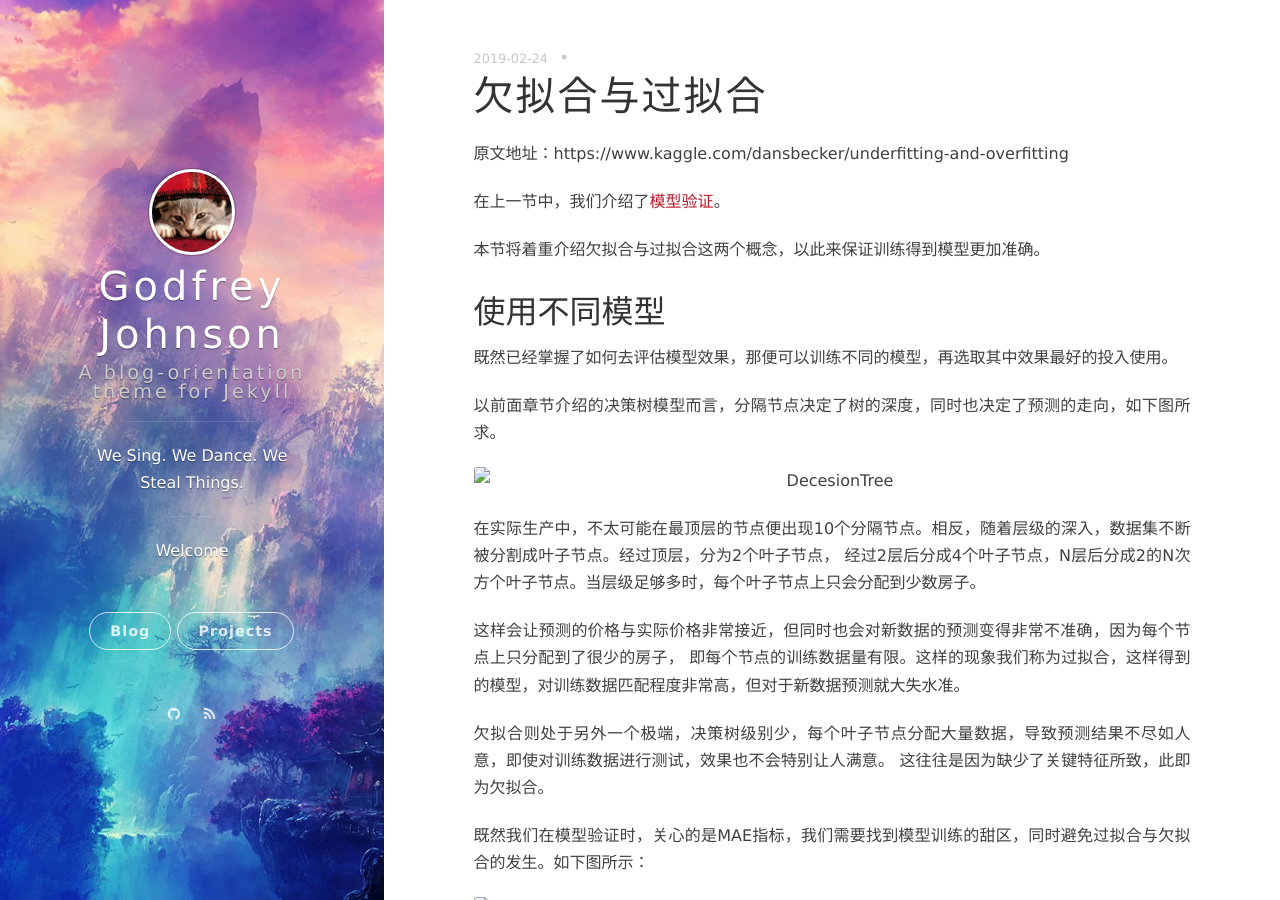
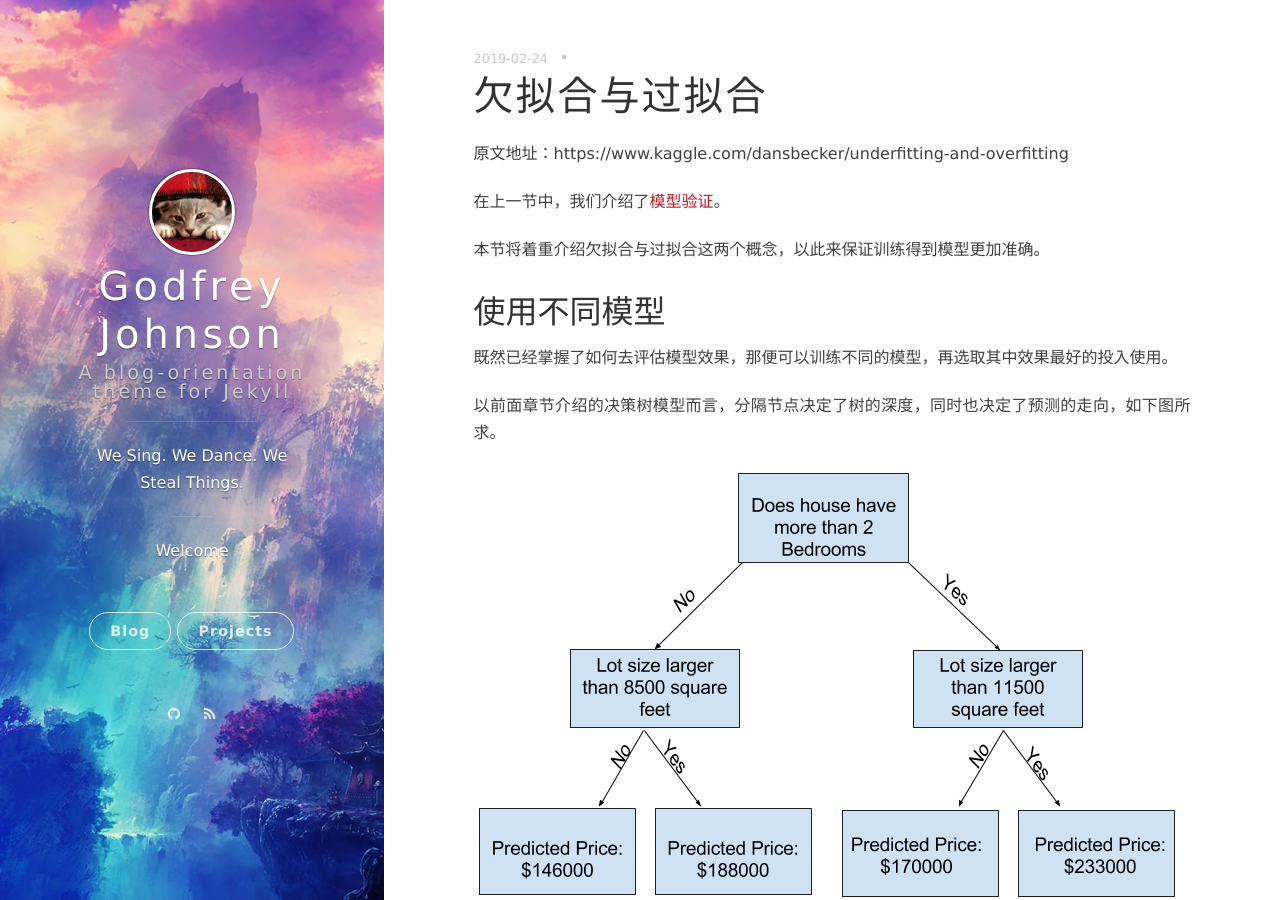
Before and after one commit to GodfreyJohnson/GodfreyJohnson.github.io, a Jekyll site: the page built from _posts/2019-02-24-Kaggel-欠拟合与过拟合.markdown, in a window 1280 px wide and 900 px high. Built offline with Jekyll 4.4.1, drawn with Linux system fonts in a browser that asks for light colours; nearby versions of some CDN libraries; comment, search, counter and statistics services are not loaded.

Commit message:
display images

```diff
--- a/_posts/2019-02-24-Kaggel-欠拟合与过拟合.markdown
+++ b/_posts/2019-02-24-Kaggel-欠拟合与过拟合.markdown
@@ -17,7 +17,7 @@ categories: [kaggle, ML, model, underfitting, overfitting]
 
 以前面章节介绍的决策树模型而言，分隔节点决定了树的深度，同时也决定了预测的走向，如下图所求。
 
-![DecesionTree](../assets/images/DecesionTree.png)
+![DecesionTree](../../../assets/images/DecesionTree.png)
 
 在实际生产中，不太可能在最顶层的节点便出现10个分隔节点。相反，随着层级的深入，数据集不断被分割成叶子节点。经过顶层，分为2个叶子节点，
 经过2层后分成4个叶子节点，N层后分成2的N次方个叶子节点。当层级足够多时，每个叶子节点上只会分配到少数房子。
@@ -30,7 +30,7 @@ categories: [kaggle, ML, model, underfitting, overfitting]
 
 既然我们在模型验证时，关心的是MAE指标，我们需要找到模型训练的甜区，同时避免过拟合与欠拟合的发生。如下图所示：
 
-![FitAndError](../assets/images/fitanderror.png)
+![FitAndError](../../../assets/images/fitanderror.png)
 
 通过控制max_leaf_nodes参数，可以得到不同的模型效果。
 
```
